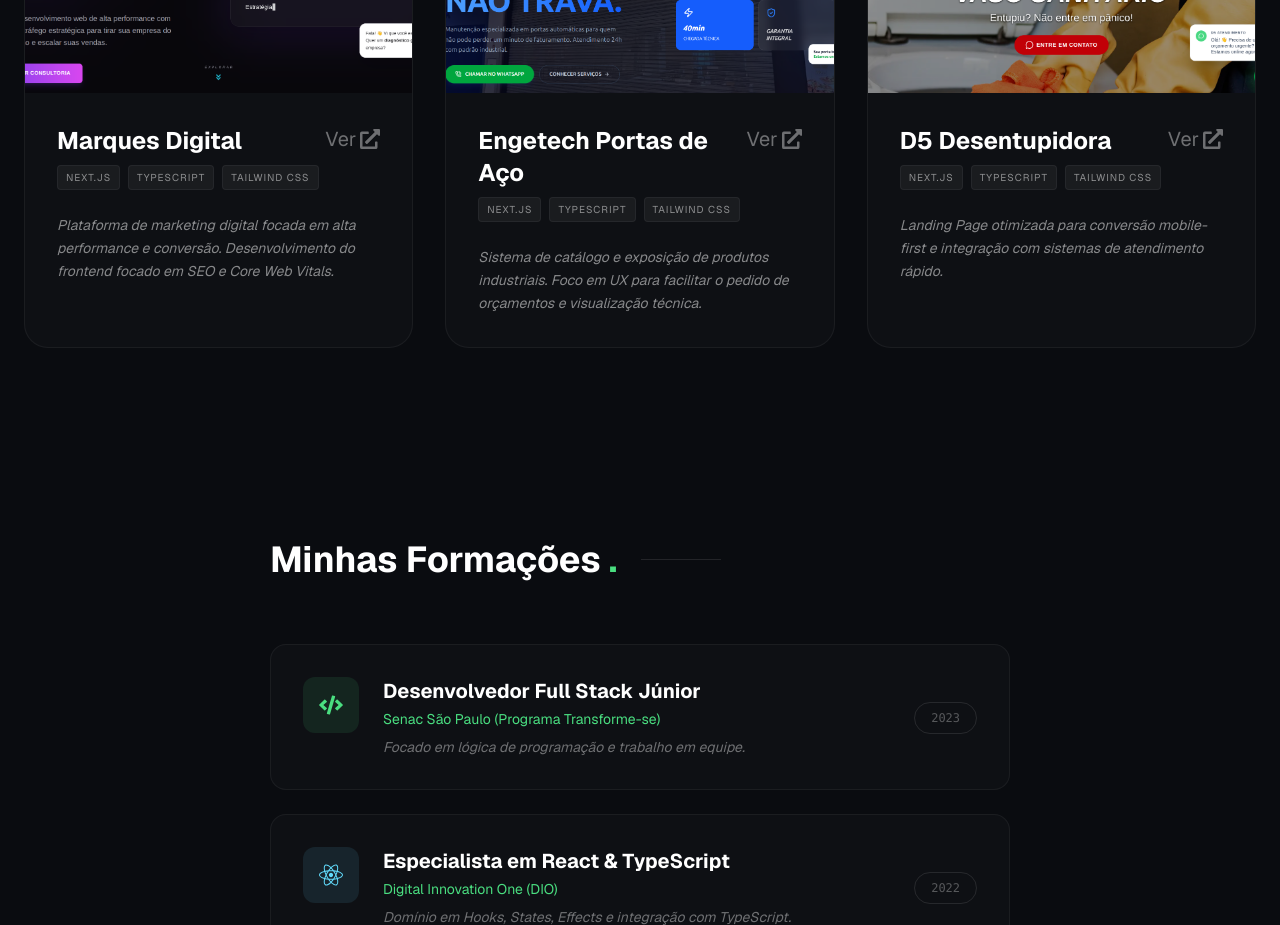
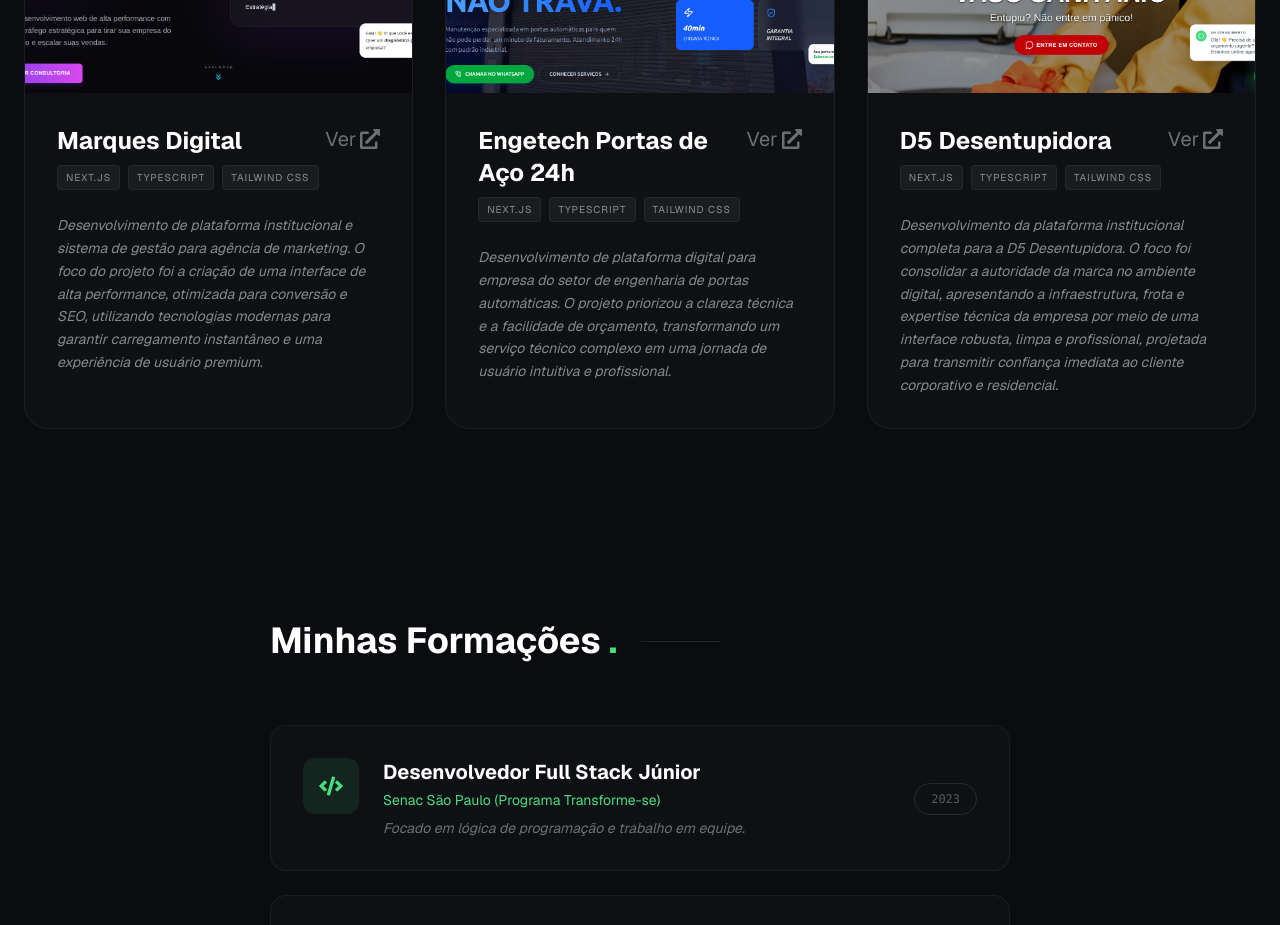
Before and after one commit to LeonardoSalees/leonardosales, a Next.js app: page / in a window 1280 px wide. Shown: the part 2060-2985 px from the top of the page. Built offline with nearby package versions, Linux system fonts and the light colour scheme.

Commit message:
copy: change description project

```diff
--- a/src/components/Projects.tsx
+++ b/src/components/Projects.tsx
@@ -4,15 +4,15 @@
 const projects = [
   {
     title: "Marques Digital",
-    description: "Plataforma de marketing digital focada em alta performance e conversão. Desenvolvimento do frontend focado em SEO e Core Web Vitals.",
+    description: "Desenvolvimento de plataforma institucional e sistema de gestão para agência de marketing. O foco do projeto foi a criação de uma interface de alta performance, otimizada para conversão e SEO, utilizando tecnologias modernas para garantir carregamento instantâneo e uma experiência de usuário premium.",
     tags: ["Next.js", "TypeScript", "Tailwind CSS"],
     image: "/marquesdigital.png", // Salve a imagem em public/marques-digital.png
     link: "https://marquesdigital.com.br", // Exemplo de link
     github: "#"
   },
   {
-    title: "Engetech Portas de Aço",
-    description: "Sistema de catálogo e exposição de produtos industriais. Foco em UX para facilitar o pedido de orçamentos e visualização técnica.",
+    title: "Engetech Portas de Aço 24h",
+    description: "Desenvolvimento de plataforma digital para empresa do setor de engenharia de portas automáticas. O projeto priorizou a clareza técnica e a facilidade de orçamento, transformando um serviço técnico complexo em uma jornada de usuário intuitiva e profissional.",
     tags: ["Next.js", "TypeScript", "Tailwind CSS"],
     image: "/engetech.png", // Salve a imagem em public/engetech.png
     link: "https://engetechportas.vercel.app",
@@ -20,7 +20,7 @@
   },
   {
     title: "D5 Desentupidora",
-    description: "Landing Page otimizada para conversão mobile-first e integração com sistemas de atendimento rápido.",
+    description: "Desenvolvimento da plataforma institucional completa para a D5 Desentupidora. O foco foi consolidar a autoridade da marca no ambiente digital, apresentando a infraestrutura, frota e expertise técnica da empresa por meio de uma interface robusta, limpa e profissional, projetada para transmitir confiança imediata ao cliente corporativo e residencial.",
     tags: ["Next.js", "TypeScript", "Tailwind CSS"],
     image: "/d5desentupidora.png", // Salve a imagem em public/d5-desentupidora.png
     link: "https://d5desentupidora.vercel.app",
```
